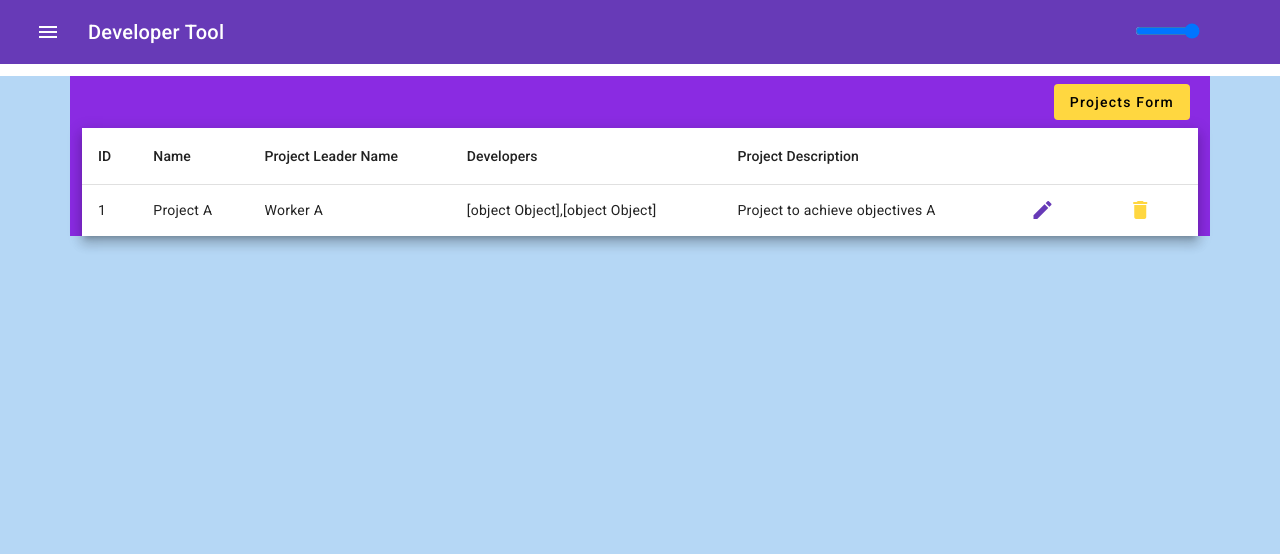
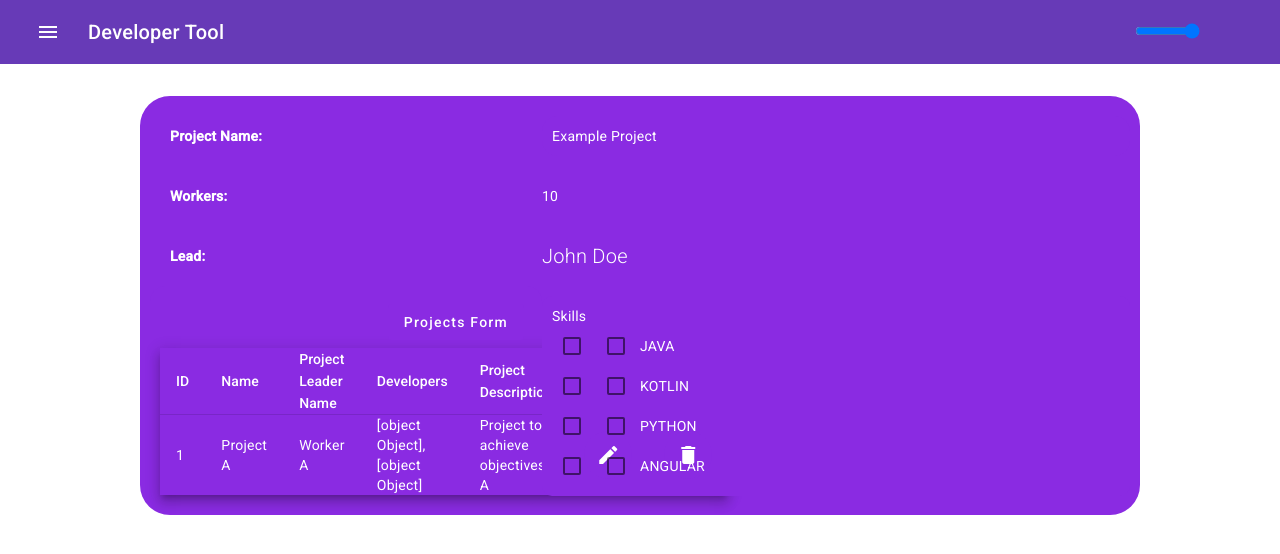
Before and after one commit to val8elster/DeveloperTool, an Angular app: page /project-list in a window 1280 px wide. Shown: the top 554 px of the page. Built offline with nearby package versions, Linux system fonts and the light colour scheme; data requests are answered from the project's data file.

Commit message:
änderungen css und html... blau raus?

```diff
--- a/src/app/employee-list/employee-list.component.css
+++ b/src/app/employee-list/employee-list.component.css
@@ -41,9 +41,10 @@ button:hover {
 }
 
 .all{
-    background-color:var(--background-color);
+
     min-height: 100vh;
 }
+
 .container{
     background-color: var(--box-color);
 }
--- a/src/app/employee/employee.component.css
+++ b/src/app/employee/employee.component.css
@@ -116,10 +116,11 @@ button {
 button:hover {
   background-color: #512da8;
   transform: scale(1.01);
-
+}
+/*  blaue container um sign up brauchen wir es?
 .container{
     background-color: var(--background-color);
-}
+} */
 
 body.dark-theme .container{
     background-color: var(--background-color);
--- a/src/app/home/home.component.css
+++ b/src/app/home/home.component.css
@@ -35,8 +35,16 @@
   margin-left: 20px;
   color: var(--text-color);
   font-weight: bold;
+  font-size: 13px; /* Set a specific font size */
+
 }
-
+.lead {
+  font-size: 13px;  /* ID von developer kleiner */
+  padding: 10px;
+  margin: 5px;
+  width: auto;
+  height: auto;
+}
 .project-name, .workers, .lead {
   color: var(--text-color);
 }
--- a/src/app/home/home.component.ts
+++ b/src/app/home/home.component.ts
@@ -2,7 +2,7 @@ import { Component, OnInit } from '@angular/core';
 import { ProjectService } from '../services/project/project.service';
 import { Project } from '../models/project.model';
 import {signal} from '@angular/core';
-import { Employee } from '../models/employee_model';
+import { Employee } from '../models/employee.model';
 import { ThemeService } from '../services/theme.service';
 
 @Component({
--- a/src/app/project-list/project-list.component.css
+++ b/src/app/project-list/project-list.component.css
@@ -1,22 +1,83 @@
-.all{
-    background-color:var(--background-color);
-    min-height: 100vh;
-}
-.container{
+.project-list {
+    width: 80%;
+    margin: 20px auto;
+    font-family: Roboto, "Helvetica Neue", sans-serif;
+  }
+
+  .grid-container {
+    border-radius: 30px;
     background-color: var(--box-color);
-}
-.mat-elevation-z8{
-    background-color: var(--highlight);
+    display: grid;
+    grid-template-columns: 40% 60%;
+    grid-template-rows: auto auto auto auto;
+    gap: 0px;
+    align-items: center;
+    width: 100%;
+    grid-auto-rows: minmax(100px, auto);
+    padding: 10px;
+    box-sizing: border-box;
+  }
+
+  .project-name, .description {
+    border-radius: 15px;
+    background-color: var(--box-color);
+    padding: 10px;
+  }
+
+  .description * {
+    background-color: var(--box-color);
     color: var(--text-color);
-}
-body.dark-theme .container{
+    word-wrap: break-word;
+  }
+
+  .description mat-panel-title {
+    font-weight: bold;
+  }
+
+  .description.expanded {
+    grid-column: 1 / -1;
+    max-height: none;
+  }
+
+  .project-name-label, .workers-label, .lead-label {
+    margin: 20px;
+    color: var(--text-color);
+    font-weight: bold;
+  }
+
+  .project-name, .workers, .lead {
+    color: var(--text-color);
+  }
+
+  .project-name-label { grid-area: 1 / 1 / 2 / 2; }
+  .workers-label { grid-area: 2 / 1 / 3 / 2; }
+  .lead-label { grid-area: 3 / 1 / 4 / 2; }
+  .description { grid-area: 4 / 1 / 5 / 2; }
+  .project-name { grid-area: 1 / 2 / 2 / 3; }
+  .workers { grid-area: 2 / 2 / 3 / 3; }
+  .lead { grid-area: 3 / 2 / 4 / 3; }
+
+  /* Ensuring table has the correct background color */
+  table.mat-elevation-z8 {
     background-color: var(--box-color);
-}
-body.dark-theme .all{
-    background-color: var(--background-color);
-    min-height: 100vh;
-}
-body.dark-theme .mat-elevation-z8{
-    background-color: var(--highlight);
     color: var(--text-color);
-}
+  }
+
+  /* Ensuring table elements have the correct background color */
+  table.mat-elevation-z8 th,
+  table.mat-elevation-z8 td {
+    background-color: var(--box-color);
+    color: var(--text-color);
+  }
+
+  /* Ensuring table header row has the correct background color */
+  table.mat-elevation-z8 tr.mat-header-row {
+    background-color: var(--box-color);
+    color: var(--text-color);
+  }
+
+  /* Ensuring table rows have the correct background color */
+  table.mat-elevation-z8 tr.mat-row {
+    background-color: var(--box-color);
+    color: var(--text-color);
+  }
--- a/src/app/project-list/project-list.component.html
+++ b/src/app/project-list/project-list.component.html
@@ -1,14 +1,17 @@
 <div class="all">
-<div class="container">
+  <div class="container project-list">
+    <div class="grid-container">
+      <div class="project-name-label">Project Name:</div>
+      <div class="project-name">Example Project</div>
+      <div class="workers-label">Workers:</div>
+      <div class="workers">10</div>
+      <div class="lead-label">Lead:</div>
+      <div class="lead">John Doe</div>
+      <div class="description">
         <div align="right">
           <button mat-flat-button class="m-2" color="accent" routerLink="/projects">Projects Form</button>
         </div>
-
         <table mat-table [dataSource]="dataSource" class="mat-elevation-z8">
-
-      <!--- Note that these columns can be defined in any order.
-            The actual rendered columns are set as a property on the row definition" -->
-
           <!-- ID Column -->
           <ng-container matColumnDef="projectId">
             <th mat-header-cell *matHeaderCellDef> ID </th>
@@ -21,25 +24,25 @@
             <td mat-cell *matCellDef="let element"> {{element.projectName}} </td>
           </ng-container>
 
-      <!-- Address Column -->
+          <!-- Project Leader Name Column -->
           <ng-container matColumnDef="projLeadName">
             <th mat-header-cell *matHeaderCellDef> Project Leader Name </th>
             <td mat-cell *matCellDef="let element"> {{element.projLeadName}} </td>
           </ng-container>
 
-      <!-- Email Column -->
+          <!-- Developers Column -->
           <ng-container matColumnDef="employees">
             <th mat-header-cell *matHeaderCellDef> Developers </th>
             <td mat-cell *matCellDef="let element"> {{element.employees}} </td>
           </ng-container>
 
-      <!-- projLead Column -->
+          <!-- Description Column -->
           <ng-container matColumnDef="description">
             <th mat-header-cell *matHeaderCellDef> Project Description </th>
             <td mat-cell *matCellDef="let element"> {{element.description}} </td>
           </ng-container>
 
-      <!-- projLead Column -->
+          <!-- Edit Column -->
           <ng-container matColumnDef="edit">
             <th mat-header-cell *matHeaderCellDef> </th>
             <td mat-cell *matCellDef="let element">
@@ -49,7 +52,7 @@
             </td>
           </ng-container>
 
-      <!-- projLead Column -->
+          <!-- Delete Column -->
           <ng-container matColumnDef="delete">
             <th mat-header-cell *matHeaderCellDef> </th>
             <td mat-cell *matCellDef="let element">
@@ -59,10 +62,91 @@
             </td>
           </ng-container>
 
-
-
           <tr mat-header-row *matHeaderRowDef="displayedColumns"></tr>
           <tr mat-row *matRowDef="let row; columns: displayedColumns;"></tr>
         </table>
       </div>
+
+      <!-- New Skills Section -->
+      <div formarrayname="skills" class="skills-container ng-untouched ng-pristine ng-valid" ng-reflect-name="skills">
+        <label>Skills</label>
+        <div class="ng-star-inserted">
+          <mat-checkbox class="mat-mdc-checkbox mat-accent ng-untouched ng-pristine ng-valid" ng-reflect-name="0" id="mat-mdc-checkbox-7">
+            <div class="mdc-form-field">
+              <div class="mdc-checkbox">
+                <div class="mat-mdc-checkbox-touch-target"></div>
+                <input type="checkbox" class="mdc-checkbox__native-control" id="mat-mdc-checkbox-7-input" tabindex="0">
+                <div class="mdc-checkbox__ripple"></div>
+                <div class="mdc-checkbox__background">
+                  <svg focusable="false" viewBox="0 0 24 24" aria-hidden="true" class="mdc-checkbox__checkmark">
+                    <path fill="none" d="M1.73,12.91 8.1,19.28 22.79,4.59" class="mdc-checkbox__checkmark-path"></path>
+                  </svg>
+                  <div class="mdc-checkbox__mixedmark"></div>
                 </div>
+                <div mat-ripple="" class="mat-ripple mat-mdc-checkbox-ripple mat-mdc-focus-indicator" ng-reflect-trigger="[object HTMLDivElement]" ng-reflect-disabled="false" ng-reflect-centered="true"></div>
+              </div>
+              <label class="mdc-label" for="mat-mdc-checkbox-7-input">JAVA</label>
+            </div>
+          </mat-checkbox>
+        </div>
+        <div class="ng-star-inserted">
+          <mat-checkbox class="mat-mdc-checkbox mat-accent ng-untouched ng-pristine ng-valid" ng-reflect-name="1" id="mat-mdc-checkbox-8">
+            <div class="mdc-form-field">
+              <div class="mdc-checkbox">
+                <div class="mat-mdc-checkbox-touch-target"></div>
+                <input type="checkbox" class="mdc-checkbox__native-control" id="mat-mdc-checkbox-8-input" tabindex="0">
+                <div class="mdc-checkbox__ripple"></div>
+                <div class="mdc-checkbox__background">
+                  <svg focusable="false" viewBox="0 0 24 24" aria-hidden="true" class="mdc-checkbox__checkmark">
+                    <path fill="none" d="M1.73,12.91 8.1,19.28 22.79,4.59" class="mdc-checkbox__checkmark-path"></path>
+                  </svg>
+                  <div class="mdc-checkbox__mixedmark"></div>
+                </div>
+                <div mat-ripple="" class="mat-ripple mat-mdc-checkbox-ripple mat-mdc-focus-indicator" ng-reflect-trigger="[object HTMLDivElement]" ng-reflect-disabled="false" ng-reflect-centered="true"></div>
+              </div>
+              <label class="mdc-label" for="mat-mdc-checkbox-8-input">KOTLIN</label>
+            </div>
+          </mat-checkbox>
+        </div>
+        <div class="ng-star-inserted">
+          <mat-checkbox class="mat-mdc-checkbox mat-accent ng-untouched ng-pristine ng-valid" ng-reflect-name="2" id="mat-mdc-checkbox-9">
+            <div class="mdc-form-field">
+              <div class="mdc-checkbox">
+                <div class="mat-mdc-checkbox-touch-target"></div>
+                <input type="checkbox" class="mdc-checkbox__native-control" id="mat-mdc-checkbox-9-input" tabindex="0">
+                <div class="mdc-checkbox__ripple"></div>
+                <div class="mdc-checkbox__background">
+                  <svg focusable="false" viewBox="0 0 24 24" aria-hidden="true" class="mdc-checkbox__checkmark">
+                    <path fill="none" d="M1.73,12.91 8.1,19.28 22.79,4.59" class="mdc-checkbox__checkmark-path"></path>
+                  </svg>
+                  <div class="mdc-checkbox__mixedmark"></div>
+                </div>
+                <div mat-ripple="" class="mat-ripple mat-mdc-checkbox-ripple mat-mdc-focus-indicator" ng-reflect-trigger="[object HTMLDivElement]" ng-reflect-disabled="false" ng-reflect-centered="true"></div>
+              </div>
+              <label class="mdc-label" for="mat-mdc-checkbox-9-input">PYTHON</label>
+            </div>
+          </mat-checkbox>
+        </div>
+        <div class="ng-star-inserted">
+          <mat-checkbox class="mat-mdc-checkbox mat-accent ng-untouched ng-pristine ng-valid" ng-reflect-name="3" id="mat-mdc-checkbox-10">
+            <div class="mdc-form-field">
+              <div class="mdc-checkbox">
+                <div class="mat-mdc-checkbox-touch-target"></div>
+                <input type="checkbox" class="mdc-checkbox__native-control" id="mat-mdc-checkbox-10-input" tabindex="0">
+                <div class="mdc-checkbox__ripple"></div>
+                <div class="mdc-checkbox__background">
+                  <svg focusable="false" viewBox="0 0 24 24" aria-hidden="true" class="mdc-checkbox__checkmark">
+                    <path fill="none" d="M1.73,12.91 8.1,19.28 22.79,4.59" class="mdc-checkbox__checkmark-path"></path>
+                  </svg>
+                  <div class="mdc-checkbox__mixedmark"></div>
+                </div>
+                <div mat-ripple="" class="mat-ripple mat-mdc-checkbox-ripple mat-mdc-focus-indicator" ng-reflect-trigger="[object HTMLDivElement]" ng-reflect-disabled="false" ng-reflect-centered="true"></div>
+              </div>
+              <label class="mdc-label" for="mat-mdc-checkbox-10-input">ANGULAR</label>
+            </div>
+          </mat-checkbox>
+        </div>
+      </div>
+    </div>
+  </div>
+</div>
--- a/src/app/services/theme.service.ts
+++ b/src/app/services/theme.service.ts
@@ -30,14 +30,14 @@ export class ThemeService {
     if (isLightTheme) {
       root.style.setProperty('--background-color', '#B5D7F5');
       root.style.setProperty('--box-color','#8A2BE2')
-      root.style.setProperty('--text-color', '#000000');
+      root.style.setProperty('--text-color', '#ffffff');
       root.style.setProperty('--highlight','#ffffff');
     } else {
         //darkmode
       root.style.setProperty('--background-color', '#131415');
       root.style.setProperty('--box-color', '#2B2C31')
       root.style.setProperty('--text-color', '#ffffff');
-      root.style.setProperty('--highlight','#4f4c4c' )
+      root.style.setProperty('--highlight','#ffffff' )
     }
   }
 }
--- a/src/styles.css
+++ b/src/styles.css
@@ -3,39 +3,27 @@
 :root {
   --box-color: #8A2BE2;
   --background-color: #B5D7F5;
-  --text-color: black;
+  --text-color: white;
   --highlight: white;
 }
-.dark-theme{
+
+.dark-theme {
   --background-color: #131415;
   --box-color: #2B2C31;
   --text-color: white;
   --highlight: #4f4c4c;
 }
 
-html, body {
-    height: 100%;
-    background-color: var(--background-color);
-  }
-
 body {
   margin: 0;
   font-family: Roboto, "Helvetica Neue", sans-serif;
-    color:var(--text-color);
+  color: var(--text-color);
+  background-color: var(--background-color);
 }
 
 /* Global box-sizing */
 * {
   box-sizing: border-box;
-  }
-
-  html, body {
-    height: 100%;
-  }
-
-  body {
-    margin: 0;
-    padding: 0;
 }
 
 /* Set the overall container to use flexbox */
@@ -45,10 +33,54 @@ html, body {
   min-height: 100vh; /* Ensure the container takes the full viewport height */
 }
 
+/* Styles for skills container */
+.skills-container {
+  background-color: var(--box-color);
+  color: var(--text-color);
+  padding: 10px;
+  border-radius: 10px;
+}
 
+/* Checkbox labels */
+.skills-container .mdc-label {
+  color: var(--text-color);
+}
 
-  /* Styles für Dark Mode */
+/* Checkbox background and border color */
+.skills-container .mdc-checkbox__background {
+  background-color: var(--box-color);
+  border-color: var(--text-color);
+}
+
+/* Checkbox checkmark color */
+.skills-container .mdc-checkbox__checkmark-path {
+  stroke: var(--text-color);
+}
+
+/* Dark theme styles */
 body.dark-theme {
   background-color: var(--background-color);
   color: var(--text-color);
 }
+
+/*  skills container hell grau */
+body.dark-theme .skills-container {
+  background-color:--box-color;
+  color: var(--text-color);
+}
+
+/* Dark theme styles for checkbox labels */
+body.dark-theme .skills-container .mdc-label {
+  color: var(--text-color);
+}
+
+/* Dark theme styles for checkbox background and border color */
+body.dark-theme .skills-container .mdc-checkbox__background {
+  background-color: var(--background-color);
+  border-color: white; /* Outline the checkbox border in white */
+}
+
+/* Dark theme styles for checkbox checkmark color */
+body.dark-theme .skills-container .mdc-checkbox__checkmark-path {
+  stroke: white; /* Set the checkmark color to white */
+}
```
Lines whose indentation alone changed are shown as unchanged.
